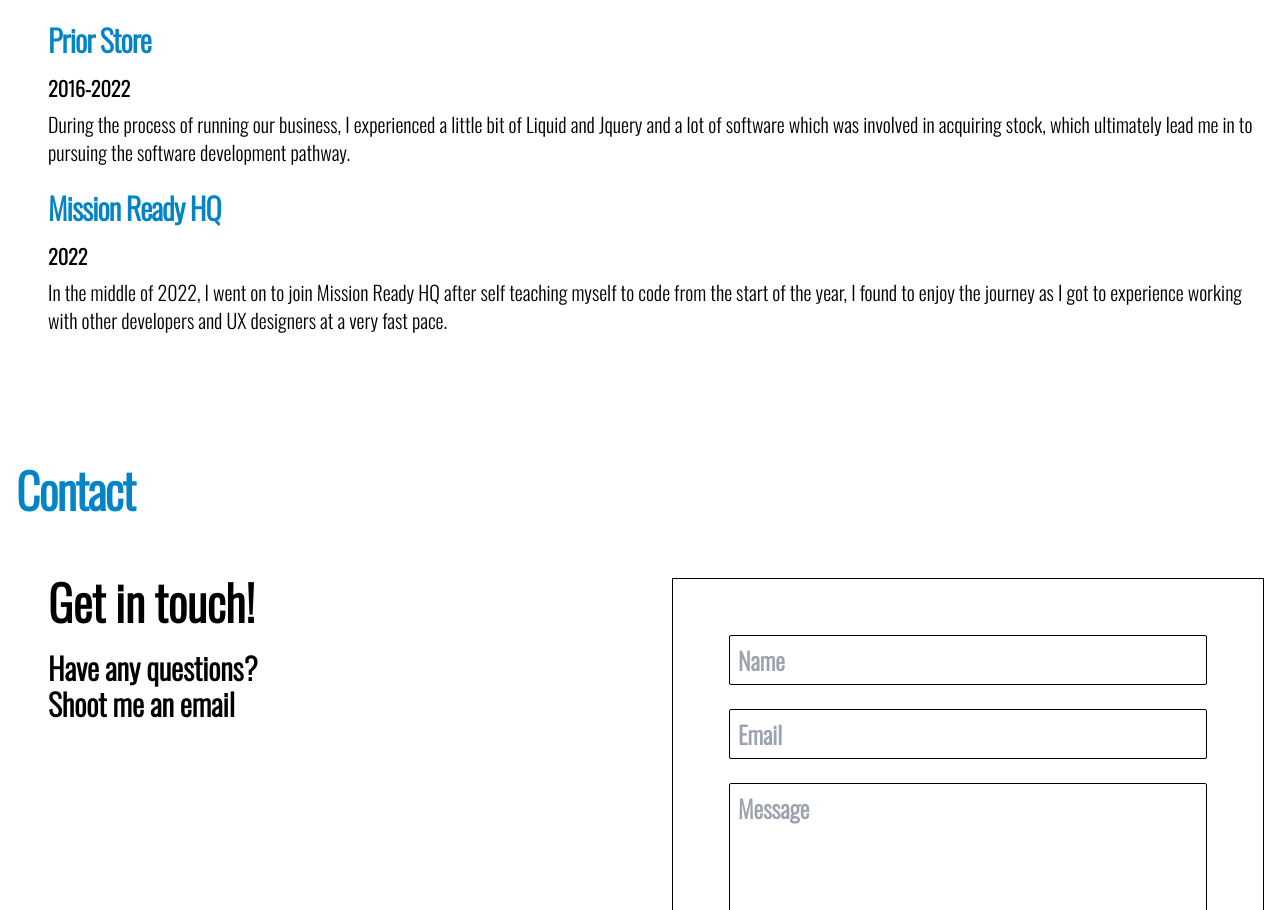
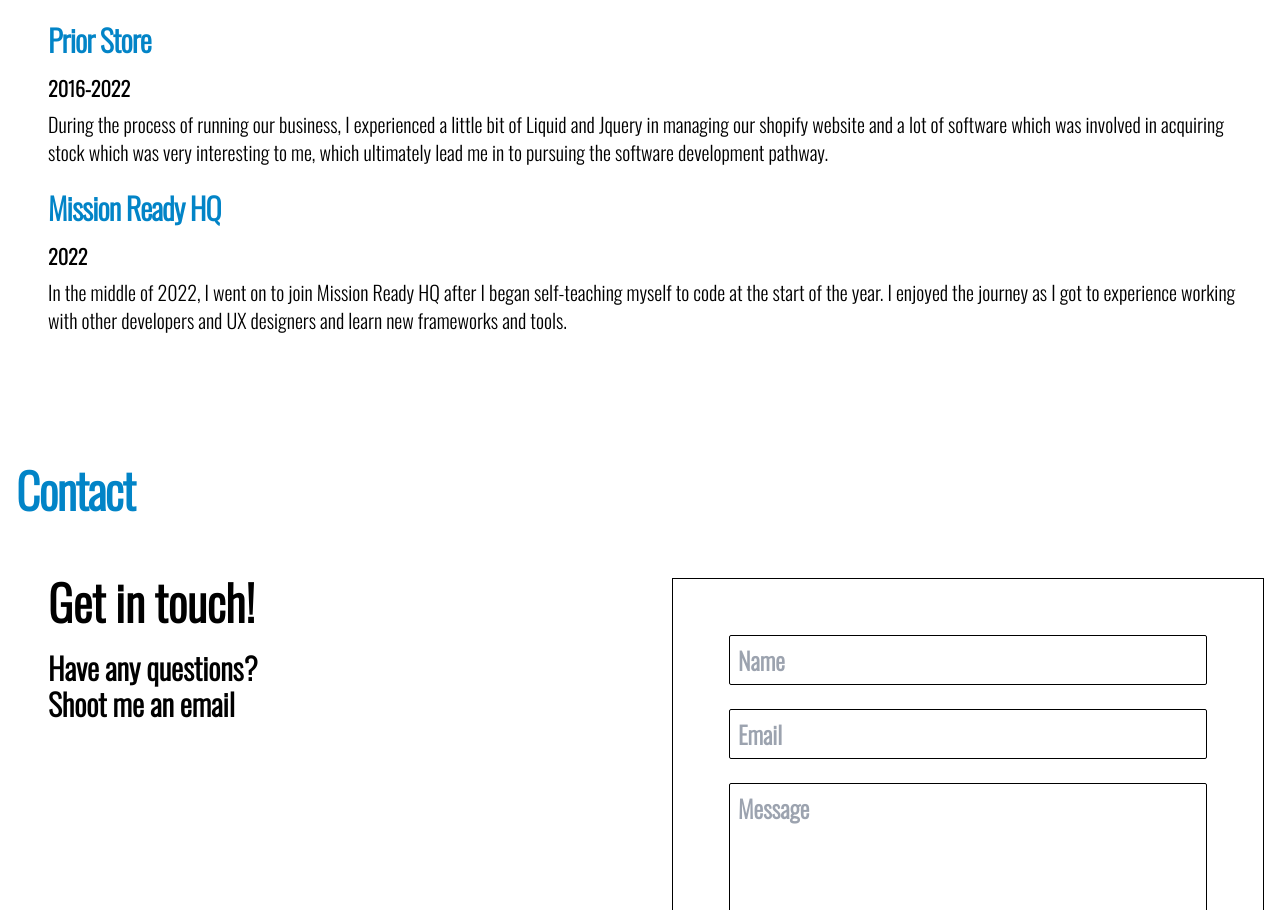
Before and after one commit to iamjaykang/portfolio, a React (Create React App) app: page / in a window 1280 px wide. Shown: the part 6414-7324 px from the top of the page. Built offline with nearby package versions, Linux system fonts and the light colour scheme; the HTML template or start-up script is replaced by a standard one.

Commit message:
style: changed wording

```diff
--- a/src/components/Home/About.jsx
+++ b/src/components/Home/About.jsx
@@ -33,8 +33,9 @@ const About = () => {
               </h4>
               <p className="mb-6 text-black dark:text-white text-lg lg:text-xl">
                 During the process of running our business, I experienced a
-                little bit of Liquid and Jquery and a lot of software which was
-                involved in acquiring stock, which ultimately lead me in to
+                little bit of Liquid and Jquery in managing our shopify website
+                and a lot of software which was involved in acquiring stock
+                which was very interesting to me, which ultimately lead me in to
                 pursuing the software development pathway.
               </p>
               <h3 className="mb-4 text-xl lg:text-3xl tracking-tight font-bold text-sky-600 dark:text-sky-700">
@@ -45,9 +46,9 @@ const About = () => {
               </h4>
               <p className="mb-6 text-black dark:text-white text-lg lg:text-xl">
                 In the middle of 2022, I went on to join Mission Ready HQ after
-                self teaching myself to code from the start of the year, I found
-                to enjoy the journey as I got to experience working with other
-                developers and UX designers at a very fast pace.
+                I began self-teaching myself to code at the start of the year. I
+                enjoyed the journey as I got to experience working with other
+                developers and UX designers and learn new frameworks and tools.
               </p>
             </div>
           </div>
```
